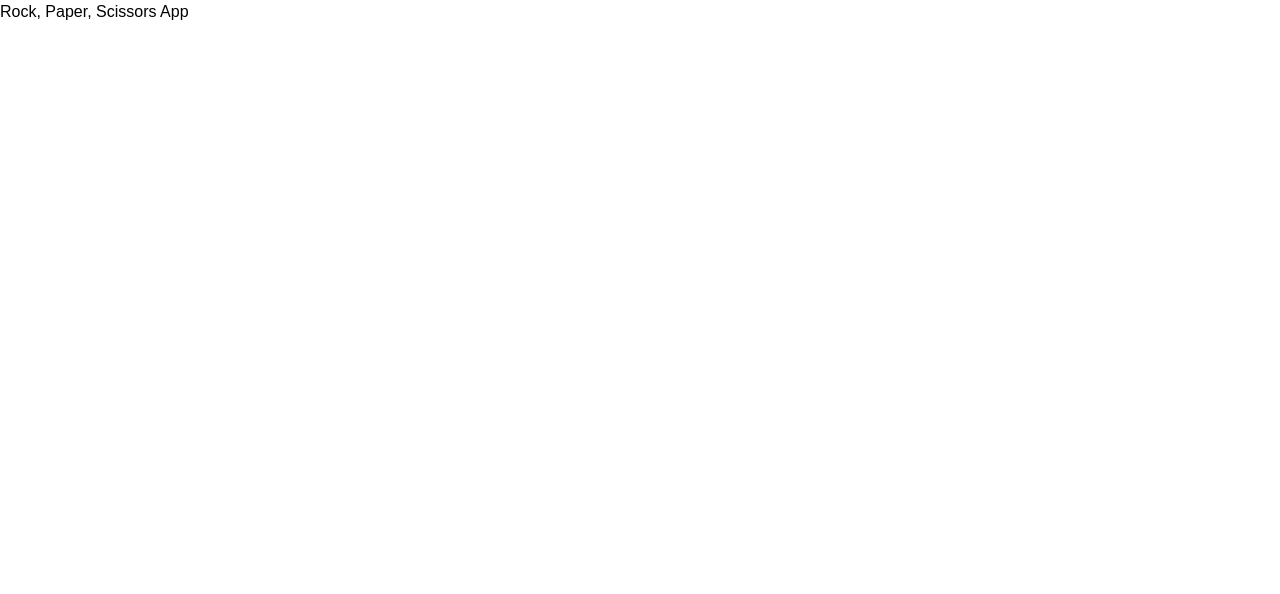
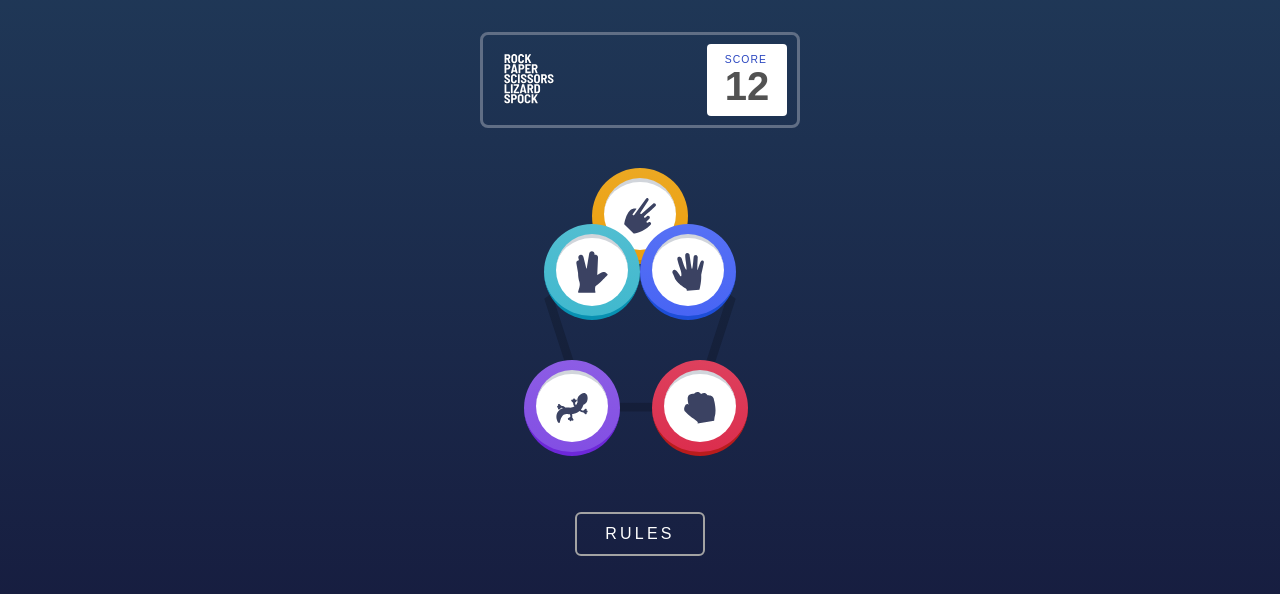
Before and after one commit to metkerr/rock-paper-scissors-react-minigame, a React (Create React App) app: page / in a window 1280 px wide. Shown: the top 594 px of the page. Built offline with nearby package versions, Linux system fonts and the light colour scheme.

Commit message:
update 50%

```diff
--- a/src/App.jsx
+++ b/src/App.jsx
@@ -1,5 +1,12 @@
+import Header from "./Layouts/Header";
+import Main from "./Layouts/Main";
 function App() {
-  return <div id="App">Rock, Paper, Scissors App</div>;
+  return (
+    <div id="App" className="w-full h-screen">
+      <Header />
+      <Main />
+    </div>
+  );
 }
 
 export default App;
--- /dev/null
+++ b/src/Components/RPS_COIN.jsx
@@ -0,0 +1,54 @@
+import PropTypes from "prop-types";
+import iconRock from "../images/icon-rock.svg";
+import iconPaper from "../images/icon-paper.svg";
+import iconScissors from "../images/icon-scissors.svg";
+import iconLizard from "../images/icon-lizard.svg";
+import iconSpock from "../images/icon-spock.svg";
+
+function RPS_COIN({ gacok = "scissors", className }) {
+  const list = {
+    rock: {
+      icon: iconRock,
+      className: "from-rock-2 to-rock-1 border-red-700",
+    },
+    paper: {
+      icon: iconPaper,
+      className: "from-paper-2 to-paper-1 border-blue-700",
+    },
+    scissors: {
+      icon: iconScissors,
+      className: "from-scissors-2 to-scissors-1 border-yellow-600",
+    },
+    lizard: {
+      icon: iconLizard,
+      className: "from-lizard-2 to-lizard-1 border-violet-700",
+    },
+    spock: {
+      icon: iconSpock,
+      className: "from-cyan-2 to-cyan-1 border-cyan-600",
+    },
+  };
+
+  console.log(list[gacok].className);
+  return (
+    <div id="RPC-COINS" className={className}>
+      <div
+        id="rpsc-container"
+        className={`bg-gradient-to-b border-b-4 w-24 h-24 rounded-full flex ${list[gacok].className}`}
+      >
+        <div
+          id="rpsc-wrapper"
+          className="w-18 h-18 bg-white rounded-full border-t-4 border-gray-300 m-auto flex"
+        >
+          <img src={list[gacok].icon} alt="paper icon" className="w-8 m-auto" />
+        </div>
+      </div>
+    </div>
+  );
+}
+
+RPS_COIN.propTypes = {
+  gacok: PropTypes.oneOf(["rock", "paper", "scissors", "lizard", "spock"]),
+};
+
+export default RPS_COIN;
--- /dev/null
+++ b/src/Layouts/Header.jsx
@@ -0,0 +1,39 @@
+import gameLogo from "../images/logo-bonus.svg";
+
+export default function Header() {
+  return (
+    <header className="flex">
+      <div
+        id="header-wrapper"
+        className="w-80 h-24 rounded-lg border-3 border-header-outline mx-auto mt-8 flex px-2.5 justify-between min-w-max"
+      >
+        <div id="game-logo-header" className="my-auto pl-2.5 shrink-0 mr-4">
+          <img
+            src={gameLogo}
+            alt="rock paper scissors game logo"
+            className="object-scale-down w-13"
+          />
+        </div>
+        <div
+          id="score"
+          className="w-20 h-18 bg-white rounded my-auto flex shrink-0"
+        >
+          <div id="score-wrapper" className="flex flex-col m-auto">
+            <p
+              className="text-score tracking-widest text-xs"
+              style={{ fontSize: "0.65rem", lineHeight: "0.8rem" }}
+            >
+              SCORE
+            </p>
+            <span
+              className="text-neutral-600 text-4xl font-bold"
+              style={{ fontSize: "2.5rem" }}
+            >
+              12
+            </span>
+          </div>
+        </div>
+      </div>
+    </header>
+  );
+}
--- /dev/null
+++ b/src/Layouts/Main.jsx
@@ -0,0 +1,39 @@
+import RPS_COIN from "../Components/RPS_COIN";
+import pentagonPattern from "../images/bg-pentagon.svg";
+
+export default function Main() {
+  return (
+    <main>
+      <div id="main-content" className="w-full">
+        <div
+          id="main-content-wrapper"
+          className="w-48 h-48 mx-auto my-24 bg-contain bg-no-repeat bg-center flex flex-col relative"
+          style={{ backgroundImage: `url(${pentagonPattern})` }}
+        >
+          <span className="flex -top-14 absolute w-full">
+            <RPS_COIN gacok="scissors" className="mx-auto" />
+          </span>
+          <span className="flex absolute w-full justify-between">
+            <RPS_COIN gacok="spock" className="" />
+            <RPS_COIN gacok="paper" />
+          </span>
+          <span className="flex absolute w-full gap-8 -bottom-10">
+            <RPS_COIN gacok="lizard" className="-ml-5" />
+            <RPS_COIN gacok="rock" />
+          </span>
+        </div>
+      </div>
+      <div id="rules" className="text-white tracking-wide">
+        <div id="rules-wrapper" className="w-full flex my-5">
+          <button
+            name="open-rules"
+            className="rounded-md mx-auto py-2 px-7 border-2 border-neutral-400"
+            style={{ letterSpacing: "0.2rem" }}
+          >
+            RULES
+          </button>
+        </div>
+      </div>
+    </main>
+  );
+}
--- a/src/index.css
+++ b/src/index.css
@@ -7,3 +7,15 @@
 body{
   font-family: 'Barlow Semi Condensed', sans-serif;
 }
+
+#App{
+  background: hsla(214, 47%, 23%, 1);
+
+background: linear-gradient(270deg, hsla(214, 47%, 23%, 1) 0%, hsla(238, 48%, 15%, 1) 100%);
+
+background: -moz-linear-gradient(270deg, hsla(214, 47%, 23%, 1) 0%, hsla(238, 48%, 15%, 1) 100%);
+
+background: -webkit-linear-gradient(270deg, hsla(214, 47%, 23%, 1) 0%, hsla(238, 48%, 15%, 1) 100%);
+
+filter: progid: DXImageTransform.Microsoft.gradient( startColorstr="#1f3756", endColorstr="#141539", GradientType=1 );
+}
--- a/tailwind.config.js
+++ b/tailwind.config.js
@@ -2,6 +2,15 @@
 module.exports = {
   content: ["./src/**/*.{js,jsx,ts,tsx}"],
   theme: {
+    borderWidth: {
+      DEFAULT: "1px",
+      0: "0",
+      2: "2px",
+      3: "3px",
+      4: "4px",
+      6: "6px",
+      8: "8px",
+    },
     extend: {
       colors: {
         "scissors-1": "hsl(39, 89%, 49%)",
@@ -20,6 +29,16 @@ module.exports = {
         "radial-1": "hsl(214, 47%, 23%)",
         "radial-2": "hsl(237, 49%, 15%)",
       },
+      width: {
+        18: "4.5rem",
+        13: "3.25rem",
+      },
+      height: {
+        18: "4.5rem",
+      },
+      backgroundImage: {
+        "gradient-radial": "radial-gradient(var(--tw-gradient-stops))",
+      },
     },
   },
   plugins: [],
```
